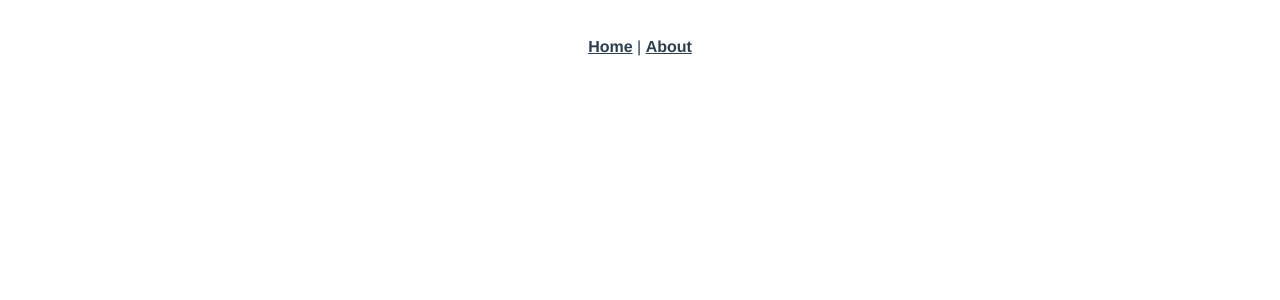
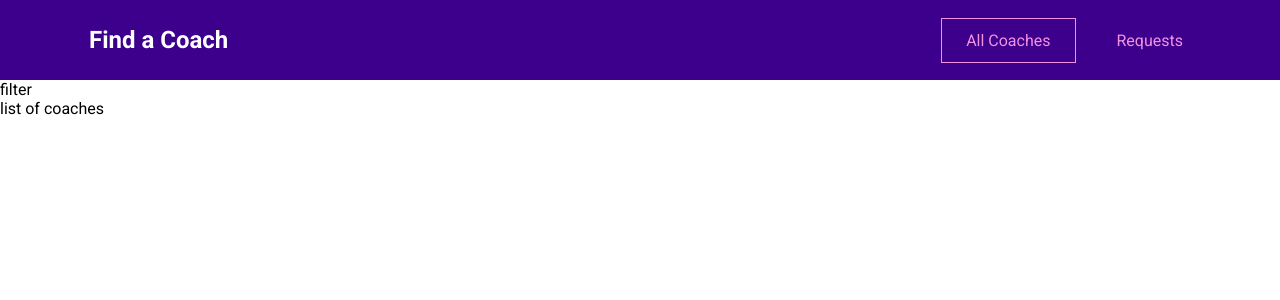
Before and after one commit to N1Anoobis/vue-ts-main-project, a Vue app: page /#/coaches in a window 1280 px wide. Shown: the top 300 px of the page. Built offline with nearby package versions, Linux system fonts and the light colour scheme.

Commit message:
Add heder and global styles

```diff
--- a/src/App.vue
+++ b/src/App.vue
@@ -1,32 +1,33 @@
 <template>
   <div id="app">
-    <div id="nav">
-      <router-link to="/">Home</router-link> |
-      <router-link to="/about">About</router-link>
-    </div>
+    <TheHeader />
     <router-view />
   </div>
 </template>
+<script lang="ts">
+import { Component, Vue } from "vue-property-decorator";
+import TheHeader from "./components/layout/TheHeader.vue";
+
+@Component({
+  components: {
+    TheHeader,
+  },
+})
+export default class App extends Vue {}
+</script>
 
 <style>
-#app {
-  font-family: Avenir, Helvetica, Arial, sans-serif;
-  -webkit-font-smoothing: antialiased;
-  -moz-osx-font-smoothing: grayscale;
-  text-align: center;
-  color: #2c3e50;
+@import url("https://fonts.googleapis.com/css2?family=Roboto:wght@400;700&display=swap");
+
+* {
+  box-sizing: border-box;
 }
 
-#nav {
-  padding: 30px;
+html {
+  font-family: "Roboto", sans-serif;
 }
 
-#nav a {
-  font-weight: bold;
-  color: #2c3e50;
-}
-
-#nav a.router-link-exact-active {
-  color: #42b983;
+body {
+  margin: 0;
 }
 </style>
--- a/src/components/HelloWorld.vue
+++ /dev/null
@@ -1,138 +0,0 @@
-<template>
-  <div class="hello">
-    <h1>{{ msg }}</h1>
-    <p>
-      For a guide and recipes on how to configure / customize this project,<br />
-      check out the
-      <a href="https://cli.vuejs.org" target="_blank" rel="noopener"
-        >vue-cli documentation</a
-      >.
-    </p>
-    <h3>Installed CLI Plugins</h3>
-    <ul>
-      <li>
-        <a
-          href="https://github.com/vuejs/vue-cli/tree/dev/packages/%40vue/cli-plugin-babel"
-          target="_blank"
-          rel="noopener"
-          >babel</a
-        >
-      </li>
-      <li>
-        <a
-          href="https://github.com/vuejs/vue-cli/tree/dev/packages/%40vue/cli-plugin-router"
-          target="_blank"
-          rel="noopener"
-          >router</a
-        >
-      </li>
-      <li>
-        <a
-          href="https://github.com/vuejs/vue-cli/tree/dev/packages/%40vue/cli-plugin-vuex"
-          target="_blank"
-          rel="noopener"
-          >vuex</a
-        >
-      </li>
-      <li>
-        <a
-          href="https://github.com/vuejs/vue-cli/tree/dev/packages/%40vue/cli-plugin-eslint"
-          target="_blank"
-          rel="noopener"
-          >eslint</a
-        >
-      </li>
-      <li>
-        <a
-          href="https://github.com/vuejs/vue-cli/tree/dev/packages/%40vue/cli-plugin-typescript"
-          target="_blank"
-          rel="noopener"
-          >typescript</a
-        >
-      </li>
-    </ul>
-    <h3>Essential Links</h3>
-    <ul>
-      <li>
-        <a href="https://vuejs.org" target="_blank" rel="noopener">Core Docs</a>
-      </li>
-      <li>
-        <a href="https://forum.vuejs.org" target="_blank" rel="noopener"
-          >Forum</a
-        >
-      </li>
-      <li>
-        <a href="https://chat.vuejs.org" target="_blank" rel="noopener"
-          >Community Chat</a
-        >
-      </li>
-      <li>
-        <a href="https://twitter.com/vuejs" target="_blank" rel="noopener"
-          >Twitter</a
-        >
-      </li>
-      <li>
-        <a href="https://news.vuejs.org" target="_blank" rel="noopener">News</a>
-      </li>
-    </ul>
-    <h3>Ecosystem</h3>
-    <ul>
-      <li>
-        <a href="https://router.vuejs.org" target="_blank" rel="noopener"
-          >vue-router</a
-        >
-      </li>
-      <li>
-        <a href="https://vuex.vuejs.org" target="_blank" rel="noopener">vuex</a>
-      </li>
-      <li>
-        <a
-          href="https://github.com/vuejs/vue-devtools#vue-devtools"
-          target="_blank"
-          rel="noopener"
-          >vue-devtools</a
-        >
-      </li>
-      <li>
-        <a href="https://vue-loader.vuejs.org" target="_blank" rel="noopener"
-          >vue-loader</a
-        >
-      </li>
-      <li>
-        <a
-          href="https://github.com/vuejs/awesome-vue"
-          target="_blank"
-          rel="noopener"
-          >awesome-vue</a
-        >
-      </li>
-    </ul>
-  </div>
-</template>
-
-<script lang="ts">
-import { Component, Prop, Vue } from "vue-property-decorator";
-
-@Component
-export default class HelloWorld extends Vue {
-  @Prop() private msg!: string;
-}
-</script>
-
-<!-- Add "scoped" attribute to limit CSS to this component only -->
-<style scoped>
-h3 {
-  margin: 40px 0 0;
-}
-ul {
-  list-style-type: none;
-  padding: 0;
-}
-li {
-  display: inline-block;
-  margin: 0 10px;
-}
-a {
-  color: #42b983;
-}
-</style>
--- /dev/null
+++ b/src/components/layout/TheHeader.vue
@@ -0,0 +1,86 @@
+<template>
+  <header>
+    <nav>
+      <h1><router-link to="/">Find a Coach</router-link></h1>
+      <ul>
+        <li>
+          <router-link to="/coaches">All Coaches</router-link>
+        </li>
+        <li>
+          <router-link to="/requests">Requests</router-link>
+        </li>
+      </ul>
+    </nav>
+  </header>
+</template>
+
+<script lang="ts">
+import { Component, Prop, Vue } from "vue-property-decorator";
+
+@Component
+export default class TheHeader extends Vue {
+  @Prop() private msg!: string;
+}
+</script>
+
+<!-- Add "scoped" attribute to limit CSS to this component only -->
+<style scoped>
+header {
+  width: 100%;
+  height: 5rem;
+  background-color: #3d008d;
+  display: flex;
+  justify-content: center;
+  align-items: center;
+}
+
+header a {
+  text-decoration: none;
+  color: #f391e3;
+  display: inline-block;
+  padding: 0.75rem 1.5rem;
+  border: 1px solid transparent;
+}
+
+a:active,
+a:hover,
+a.router-link-active {
+  border: 1px solid #f391e3;
+}
+
+h1 {
+  margin: 0;
+}
+
+h1 a {
+  color: white;
+  margin: 0;
+}
+
+h1 a:hover,
+h1 a:active,
+h1 a.router-link-active {
+  border-color: transparent;
+}
+
+header nav {
+  width: 90%;
+  margin: auto;
+  display: flex;
+  justify-content: space-between;
+  align-items: center;
+}
+
+header ul {
+  list-style: none;
+  margin: 0;
+  padding: 0;
+  display: flex;
+  justify-content: center;
+  align-items: center;
+}
+
+li {
+  margin: 0 0.5rem;
+}
+</style>
--- /dev/null
+++ b/src/pages/coaches/CoachesList.vue
@@ -0,0 +1,6 @@
+<template>
+  <div>
+    <section>filter</section>
+    <section>list of coaches</section>
+  </div>
+</template>
--- a/src/views/About.vue
+++ /dev/null
@@ -1,5 +0,0 @@
-<template>
-  <div class="about">
-    <h1>This is an about page</h1>
-  </div>
-</template>
```
Also changed, not shown: src/router/index.ts (+14 -10 lines), src/views/Home.vue (deleted, +0 -18 lines), src/pages/NotFound.vue (added), src/pages/coaches/CoachRegistration.vue (added), src/pages/coaches/CoachesDetail.vue (added), src/pages/requestes/ContactCoach.vue (added), src/pages/requestes/RequestsRecived.vue (added).
